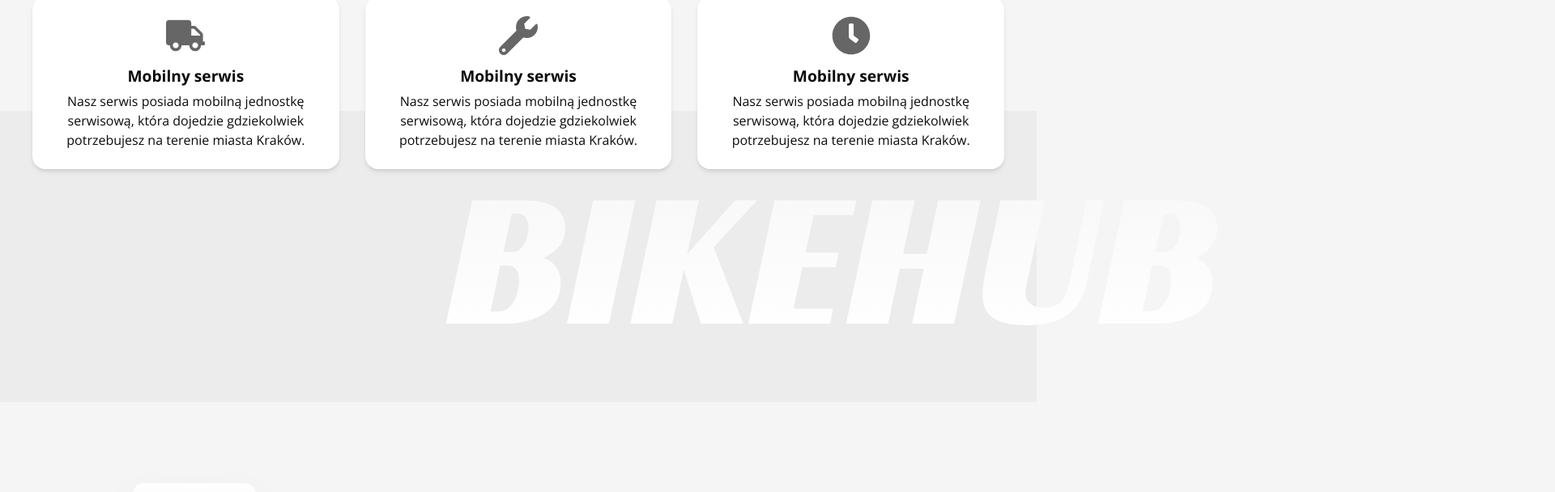
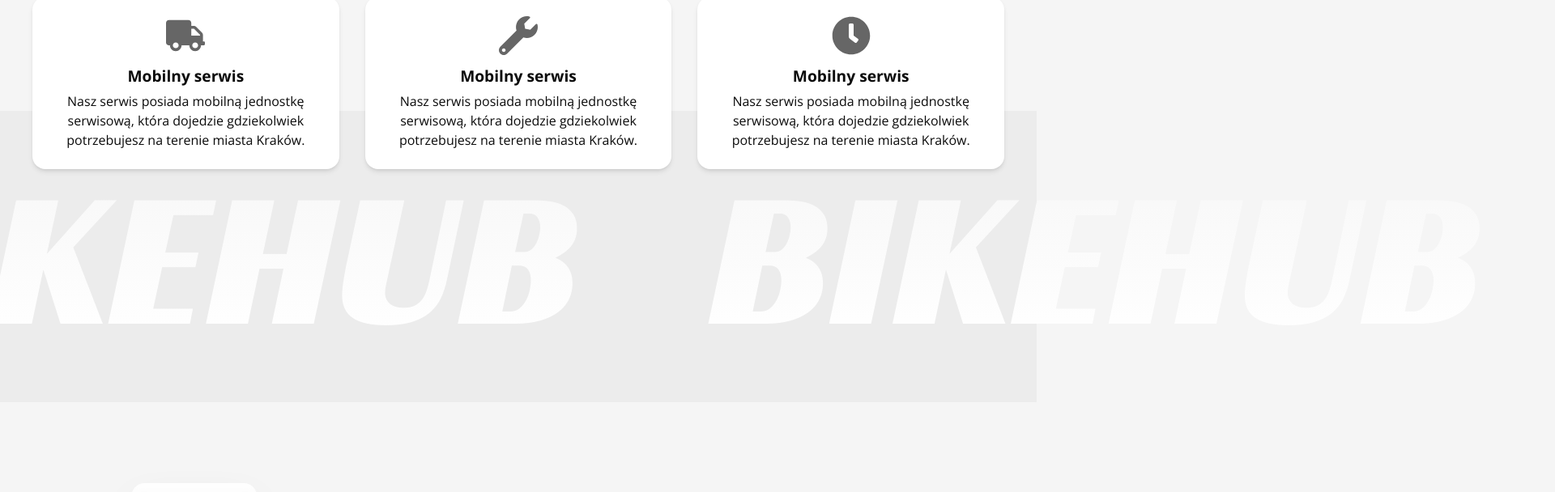
Before and after one commit to KM-WebDev/template-bike, a Next.js app: page / in a window 1280 px wide. Shown: the part 1340-1948 px from the top of the page at 81% size, 1920 px wide, since content can reach past the window. Built offline with nearby package versions, Linux system fonts and the light colour scheme.

Commit message:
fix banner

```diff
--- a/src/components/Budge.tsx
+++ b/src/components/Budge.tsx
@@ -15,9 +15,11 @@
 const variants = {
     hidden: {
         opacity: 0,
+        scale: 0,
     },
 
     visible: {
+        scale: 1,
         opacity: 1,
     },
 };
--- a/src/components/Highlight/Highlight.server.tsx
+++ b/src/components/Highlight/Highlight.server.tsx
@@ -1,47 +1,26 @@
+import { FaTruck } from "react-icons/fa";
+import { FaWrench } from "react-icons/fa";
+import { FaClock } from "react-icons/fa";
+import { FaBiking } from "react-icons/fa";
+import { FaBicycle } from "react-icons/fa";
+
 import { cn } from "@/lib/utils/cn";
 
 import styles from "./Highlight.module.scss";
 import Button from "../Button";
 import Section from "../Section";
-import FloatingIcon from "../FloatingIcon";
 import Element from "./HighlightElement";
-
-import { FaTruck } from "react-icons/fa";
-import { FaWrench } from "react-icons/fa";
-import { FaClock } from "react-icons/fa";
-import { FaBiking } from "react-icons/fa";
-import { FaBicycle } from "react-icons/fa";
-import Banner from "../Banner";
-import { MotionScroll, MotionScrollContainer } from "../motion/MotionScroll";
+import HighlightBanner from "./HighlightBanner";
+import HighlightIcons from "./HighlightIcons";
 
 export default function HighlightServer() {
     return (
-        <Section
-            className="relative pb-[7rem] md:!pb-[12rem] lg:!pb-[18rem]"
-            padded={["top", "bottom"]}
-        >
+        <Section className="relative pb-[7rem] md:!pb-[12rem] lg:!pb-[18rem]">
             <Section.Content className="gap-20">
                 <TopSection />
                 <Highlights />
             </Section.Content>
-            <Banner>
-                <MotionScrollContainer>
-                    <MotionScroll
-                        useContainer={true}
-                        options={{ offset: ["start start", "end end"] }}
-                        transform={{
-                            property: "translateX",
-                            inputRange: [0, 1],
-                            outputRange: ["-100svw", "100svw"],
-                        }}
-                    >
-                        <Banner.Text
-                            text="BIKEHUB"
-                            className="text-[5rem] md:text-[10rem] lg:text-[15rem]"
-                        />
-                    </MotionScroll>
-                </MotionScrollContainer>
-            </Banner>
+            <HighlightBanner />
         </Section>
     );
 }
@@ -62,8 +41,8 @@
                 każdej sytuacji.
             </p>
             <Button>Click me</Button>
-            <div className="absolute top-0 right-0 bottom-0 left-0">
-                <Icons />
+            <div className="absolute top-0 right-0 bottom-0 left-0 -z-1">
+                <HighlightIcons />
             </div>
         </div>
     );
@@ -80,49 +59,6 @@
         >
             <Elements />
         </div>
-    );
-}
-
-function Icon({
-    className,
-    children,
-}: {
-    className: string;
-    children: React.ReactNode;
-}) {
-    return (
-        <FloatingIcon className={cn("text-[5rem] max-sm:hidden", className)}>
-            {children}
-        </FloatingIcon>
-    );
-}
-
-function Icons() {
-    return (
-        <>
-            <Icon className="top-[15%] left-[20%] rotate-[-25deg]">
-                <FaBicycle />
-            </Icon>
-            <Icon className="top-[50%] left-[5%] rotate-[12deg]">
-                <FaBiking />
-            </Icon>
-
-            <Icon className="top-[85%] left-[15%] rotate-[10deg]">
-                <FaWrench />
-            </Icon>
-
-            <Icon className="top-[15%] left-[85%] rotate-[8deg]">
-                <FaWrench />
-            </Icon>
-
-            <Icon className="top-[50%] left-[95%] rotate-[26deg]">
-                <FaBicycle />
-            </Icon>
-
-            <Icon className="top-[85%] left-[80%] rotate-[12deg]">
-                <FaBiking />
-            </Icon>
-        </>
     );
 }
 
--- /dev/null
+++ b/src/components/Highlight/HighlightBanner.tsx
@@ -0,0 +1,36 @@
+import { cn } from "@/lib/utils/cn";
+import Banner from "../Banner";
+import { MotionScroll } from "../motion/MotionScroll";
+
+export default function HighlightBanner() {
+    return (
+        <Banner>
+            <MotionScroll
+                options={{ offset: ["start start", "end end"] }}
+                transform={{
+                    property: "translateX",
+                    inputRange: [0, 1],
+                    outputRange: ["75svw", "-75svw"],
+                }}
+            >
+                <div className="flex justify-center gap-[2rem] md:gap-[10rem]">
+                    {Array(10)
+                        .fill(0)
+                        .map((_, index) => {
+                            return (
+                                <div
+                                    key={index}
+                                    className={cn(
+                                        "bg-gradient-to-t from-[#fff] from-20% to-[#f5f5f5] bg-clip-text text-center font-['Racing_Sans_One'] text-xl text-transparent",
+                                        "text-[5rem] md:text-[10rem] lg:text-[15rem]"
+                                    )}
+                                >
+                                    BIKEHUB
+                                </div>
+                            );
+                        })}
+                </div>
+            </MotionScroll>
+        </Banner>
+    );
+}
--- /dev/null
+++ b/src/components/Highlight/HighlightIcons.tsx
@@ -0,0 +1,61 @@
+import { FaWrench } from "react-icons/fa";
+import { FaBiking } from "react-icons/fa";
+import { FaBicycle } from "react-icons/fa";
+
+import { cn } from "@/lib/utils/cn";
+import FloatingIcon from "../FloatingIcon";
+import * as motion from "motion/react-client";
+
+export default function HighlightIcons() {
+    return (
+        <div className="relative h-full">
+            <Icon className="top-[15%] left-[20%] rotate-[-25deg]">
+                <FaBicycle />
+            </Icon>
+
+            <Icon className="top-[50%] left-[5%] rotate-[12deg]">
+                <FaBiking />
+            </Icon>
+
+            <Icon className="top-[85%] left-[15%] rotate-[10deg]">
+                <FaWrench />
+            </Icon>
+
+            <Icon className="top-[15%] left-[85%] rotate-[8deg]">
+                <FaWrench />
+            </Icon>
+
+            <Icon className="top-[50%] left-[95%] rotate-[26deg]">
+                <FaBicycle />
+            </Icon>
+
+            <Icon className="top-[85%] left-[80%] rotate-[12deg]">
+                <FaBiking />
+            </Icon>
+        </div>
+    );
+}
+
+function Icon({
+    className,
+    children,
+}: {
+    className: string;
+    children: React.ReactNode;
+}) {
+    return (
+        <FloatingIcon className={cn("text-[5rem] max-sm:hidden", className)}>
+            <motion.div
+                animate={{ rotate: 360 }}
+                transition={{
+                    repeat: Infinity,
+                    duration: Math.random() * 20 + 20,
+                    ease: "linear",
+                }}
+                style={{ transformOrigin: "center" }}
+            >
+                {children}
+            </motion.div>
+        </FloatingIcon>
+    );
+}
--- a/src/components/Navigation/NavLink.tsx
+++ b/src/components/Navigation/NavLink.tsx
@@ -12,7 +12,6 @@
 export default function NavLink({ href, name }: NavLinkProps) {
     const pathname = usePathname();
     const isActive = pathname === href || pathname.slice(1).startsWith(href);
-    console.log(pathname.slice(1));
     return (
         <Link
             href={href}
--- a/src/components/Navigation/Navigation.server.tsx
+++ b/src/components/Navigation/Navigation.server.tsx
@@ -1,5 +1,3 @@
-import { JSX } from "react";
-
 import NavLink from "./NavLink";
 import { cn } from "@/lib/utils/cn";
 import Logo from "../Logo";
@@ -17,7 +15,6 @@
 
 export default function NavigationServer({ routes }: NavigationProps) {
     return (
-        // <nav className={`${styles.nav} ${navigationVariants[type]}`}>
         <nav
             className={cn(
                 "z-50 flex h-full w-full items-center justify-center px-2 py-4"
--- a/src/components/Section.tsx
+++ b/src/components/Section.tsx
@@ -11,11 +11,6 @@
     children: React.ReactNode;
     className?: string;
     gapped?: boolean;
-}
-
-interface FragmentProps {
-    children: React.ReactNode;
-    className?: string;
 }
 
 const sectionPaddingTop = cn(
@@ -41,7 +36,6 @@
     className,
     padded = ["top", "bottom"],
 }: SectionProps) {
-    console.log(padded);
     return (
         <section
             className={cn(
--- a/src/components/motion/MotionScroll.tsx
+++ b/src/components/motion/MotionScroll.tsx
@@ -1,5 +1,6 @@
 "use client";
 
+import { useMotionScroll } from "@/hooks/useMotionScroll";
 import { HTMLDivRef } from "@/lib/types/global";
 // import React, { createContext, useRef } from "react";
 // import { MotionValue, useScroll } from "motion/react";
@@ -13,37 +14,6 @@
     useTransform,
 } from "motion/react";
 import { createContext, useContext, useRef } from "react";
-
-// interface Props {
-//     children: React.ReactNode;
-//     className?: string;
-//     Context: React.Context<MotionScrollContext | null>;
-// }
-
-// interface MotionScrollContext {
-//     scrollYProgress: MotionValue<number>;
-// }
-
-// export const GlobalMotionScrollContext =
-//     createContext<MotionScrollContext | null>(null);
-
-// function MotionScroll({ children, className }: Props) {
-//     const container = useRef(null);
-//     const { scrollYProgress } = useScroll({
-//         target: container,
-//         offset: ["start start", "end end"],
-//     });
-
-//     return (
-//         <GlobalMotionScrollContext.Provider value={{ scrollYProgress }}>
-//             <div ref={container} className={className}>
-//                 {children}
-//             </div>
-//         </GlobalMotionScrollContext.Provider>
-//     );
-// }
-
-// export default MotionScroll;
 
 interface MotionScrollContainerProps {
     children: React.ReactNode;
@@ -71,18 +41,7 @@
     options?: UseScrollOptions;
 }
 
-// export function MotionScroll({ children, className }: MotionScrollProps) {
-//     const ref = useRef(null);
-//     return (
-//         <MotionScrollContext.Provider value={{ scrollContainerRef: ref }}>
-//             <div ref={ref} className={className}>
-//                 {children}
-//             </div>
-//         </MotionScrollContext.Provider>
-//     );
-// }
-
-const MotionScrollContext = createContext<MotionScrollContext>({
+export const MotionScrollContext = createContext<MotionScrollContext>({
     scrollContainerRef: { current: null },
 });
 
@@ -105,16 +64,14 @@
     transform,
     className,
     useContainer = false,
-    options: scrollOptions = {},
+    options,
 }: MotionScrollProps) {
     const { scrollContainerRef } = useContext(MotionScrollContext);
-    if (useContainer) scrollOptions.target = scrollContainerRef;
-    const { scrollYProgress } = useScroll(scrollOptions);
-    const fallback = useMotionValue(0);
-    const safeScroll = scrollYProgress ? scrollYProgress : fallback;
-    const { inputRange, outputRange, options } = transform;
-    const value = useTransform(safeScroll, inputRange, outputRange, options);
-    console.log(value);
+    const value = useMotionScroll({
+        ref: useContainer ? scrollContainerRef : false,
+        transform,
+        options,
+    });
     return (
         <motion.div
             style={{ [transform.property]: value }}
--- /dev/null
+++ b/src/hooks/useMotionScroll.tsx
@@ -0,0 +1,36 @@
+import { HTMLDivRef } from "@/lib/types/global";
+import {
+    TransformOptions,
+    useMotionValue,
+    useScroll,
+    UseScrollOptions,
+    useTransform,
+} from "motion/react";
+
+interface Transform {
+    property: string;
+    inputRange: number[];
+    outputRange: number[] | string[];
+    options?: TransformOptions<unknown>;
+}
+
+interface useMotionScrollParams {
+    ref: HTMLDivRef | false;
+    options?: UseScrollOptions;
+    transform: Transform;
+}
+
+export function useMotionScroll({
+    ref,
+    options: scrollOptions = {},
+    transform,
+}: useMotionScrollParams) {
+    if (ref && ref.current) scrollOptions.target = ref;
+    const { scrollYProgress } = useScroll(scrollOptions);
+    const fallback = useMotionValue(0);
+    const safeScroll = scrollYProgress ? scrollYProgress : fallback;
+    const { inputRange, outputRange, options } = transform;
+    const value = useTransform(safeScroll, inputRange, outputRange, options);
+
+    return value;
+}
```
Also changed, not shown: src/components/Heading.tsx (+9 -17 lines).
